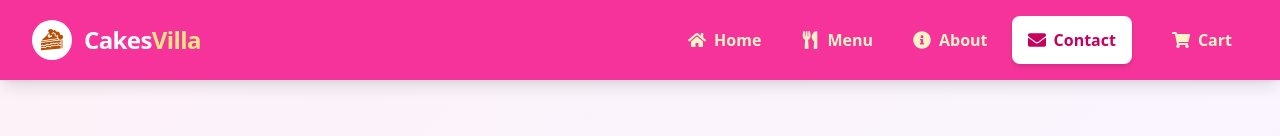
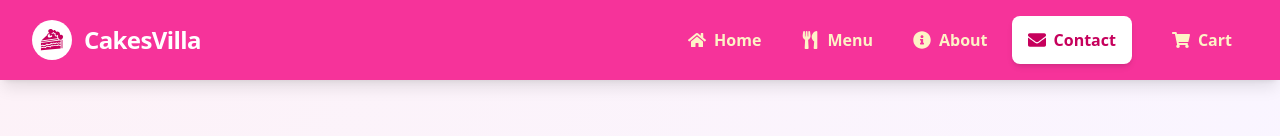
Before and after one commit to Hammad-000/cake, a React (Vite) app: page /contact in a window 1280 px wide. Shown: the top 136 px of the page. Built offline with nearby package versions, Linux system fonts and the light colour scheme.

Commit message:
nav test

```diff
--- a/src/components/Navbar.jsx
+++ b/src/components/Navbar.jsx
@@ -12,7 +12,6 @@ function Navbar() {
   const { totalItems } = useCart();
   const [isMobileMenuOpen, setIsMobileMenuOpen] = useState(false);
 
-  // Update active path when location changes
   useEffect(() => {
     setActivePath(location.pathname);
   }, [location]);
@@ -40,11 +39,11 @@ function Navbar() {
               onClick={() => navigate("/")}
             >
               <div className="bg-white p-2 rounded-full group-hover:rotate-12 transition-transform duration-300">
-                <GiCakeSlice className="text-amber-700 text-2xl" />
+                <GiCakeSlice className="text-pink-700 text-2xl" />
               </div>
               <div>
                 <h1 className="text-2xl font-bold text-white tracking-tight">
-                  Cakes<span className="text-amber-200">Villa</span>
+                  Cakes<span className="text-white">Villa</span>
                 </h1>
               </div>
             </div>
```
